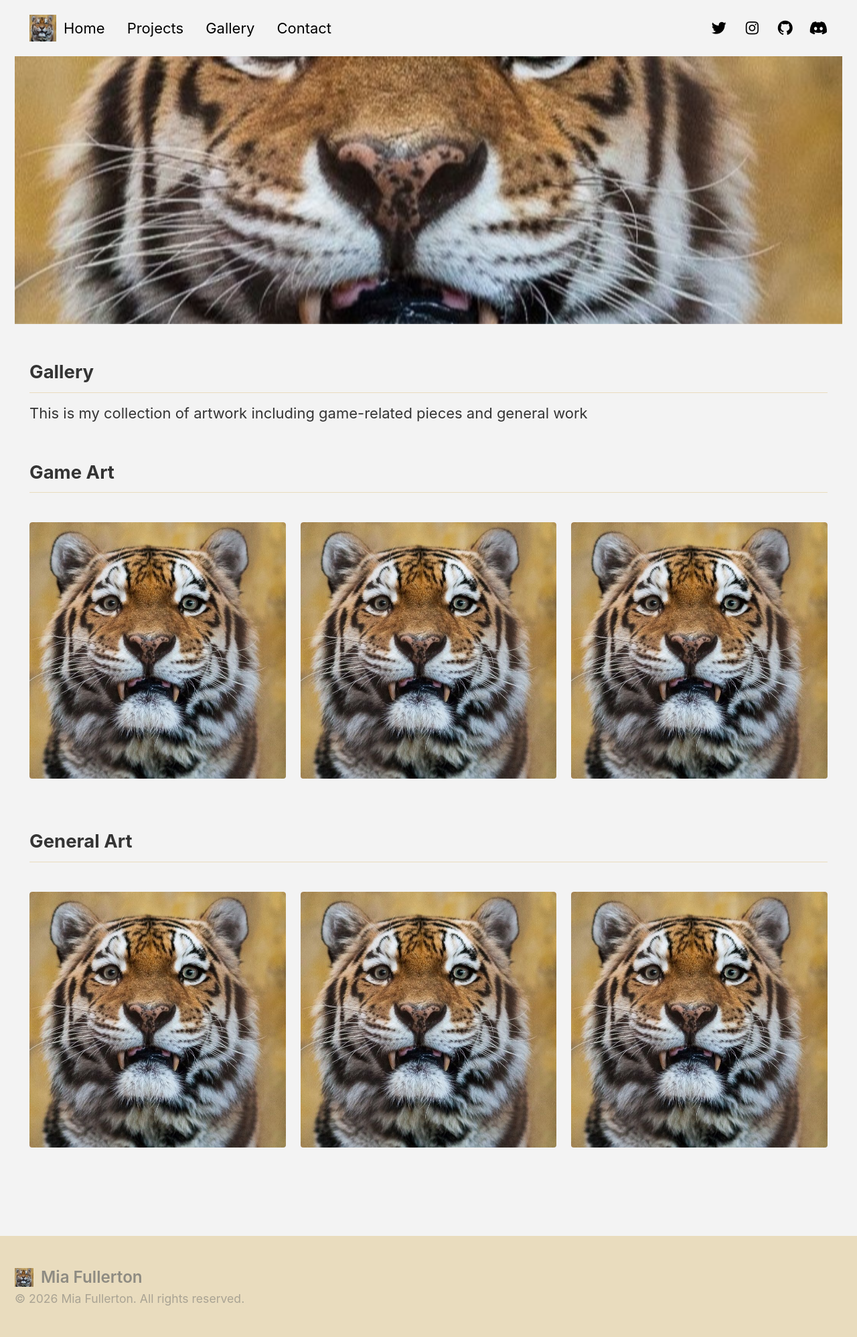
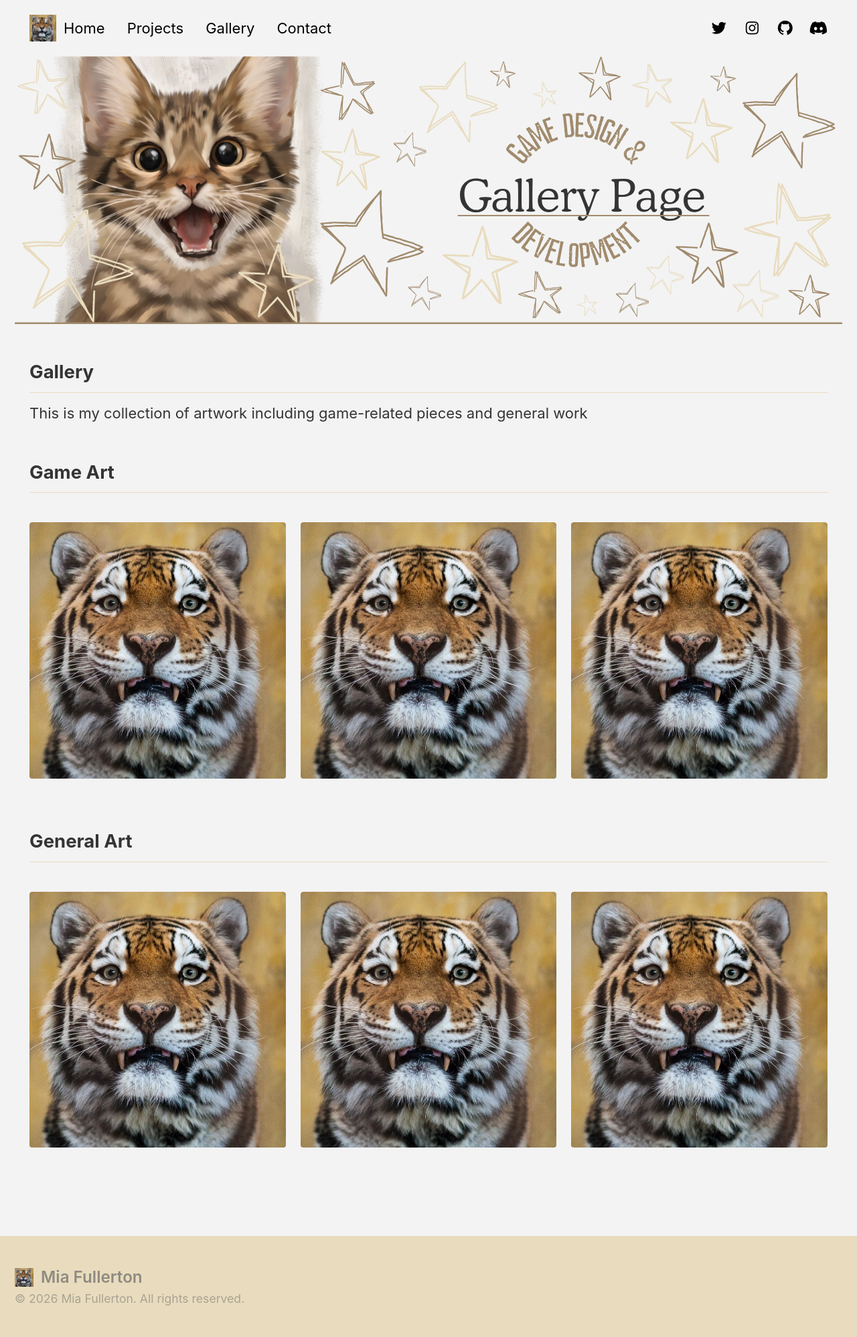
Before and after one commit to Griffsirr/Griffsirr.github.io, a Jekyll site: the page built from _pages/gallery-page.md, in a window 1280 px wide. Shown: the whole page at 67% size. Built offline with Jekyll 4.4.1, drawn with Linux system fonts in a browser that asks for light colours.

Commit message:
Update gallery-page.md

```diff
--- a/_pages/gallery-page.md
+++ b/_pages/gallery-page.md
@@ -3,7 +3,7 @@ title: " "
 layout: gallery
 permalink: /gallery-page/
 header:
-  overlay_image: /assets/images/a8c2c734827e565c4c0a4e99dd3cf184.jpg
+  overlay_image: /assets/images/Gallery_IMG.png
 
 # GAME ART
 gallery_game:
```
